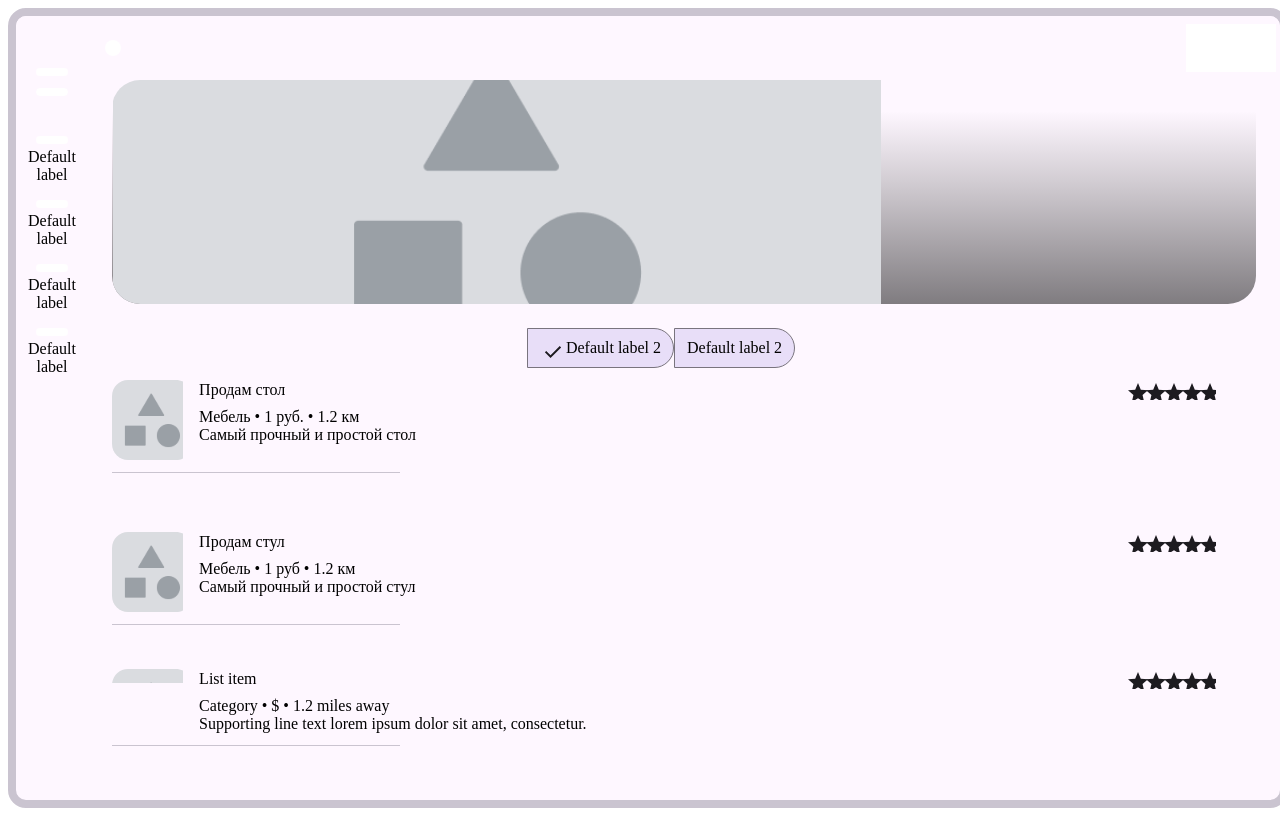
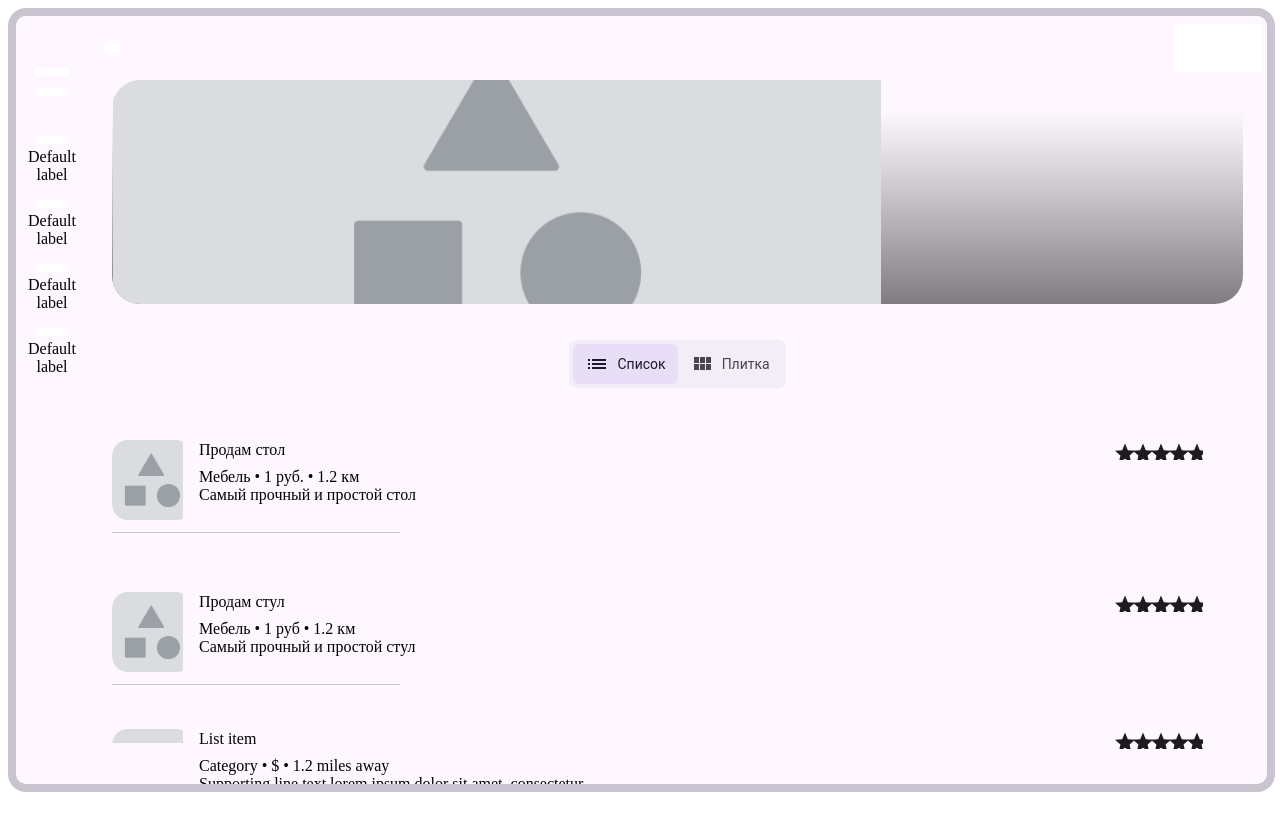
Before and after one commit to zestt132hp/callboard, an Angular app: page / in a window 1280 px wide. Built offline with nearby package versions, Linux system fonts and the light colour scheme.

Commit message:
Поправил расположение контента, поправил тоггл

```diff
--- a/src/app/export-result/examples-reviews-web/examples-reviews-web.component.html
+++ b/src/app/export-result/examples-reviews-web/examples-reviews-web.component.html
@@ -73,12 +73,10 @@
             </svg>
           </div>
         </div>
-        <div class="segmented-button-block_1001-2681">
+        <div class="view-switcher">
           <app-segmented-button
-            [segments]="'2'"
-            [density]="'0'"
-            class="segmented-button_1001-2682"
-          ></app-segmented-button>
+            (viewChanged)="onViewChanged($event)">
+          </app-segmented-button>
         </div>
       </div>
       <div class="list_1001-2683">
--- a/src/app/export-result/examples-reviews-web/examples-reviews-web.component.scss
+++ b/src/app/export-result/examples-reviews-web/examples-reviews-web.component.scss
@@ -5,8 +5,8 @@
   border-radius: 18px;
   border: 8px solid #cac4d0;
   background: #fef7ff;
-  width: 100vw; // Занимает всю ширину экрана
-  height: 100vh; // Занимает всю высоту экрана
+  width: 99vw; // Занимает всю ширину экрана
+  height: 98vh; // Занимает всю высоту экрана
   margin: 0;
   padding: 0;
   display: flex;
@@ -303,18 +303,6 @@
   display: flex;
 }
 
-.segmented-button-block_1001-2681 {
-  padding: 8px 16px 8px 16px;
-  display: flex;
-  flex-direction: row;
-  justify-content: center;
-  flex-wrap: nowrap;
-  align-items: flex-start;
-  gap: 0px;
-  box-sizing: border-box;
-  height: 36px;
-  width: -webkit-fill-available;
-}
 .segmented-button_1001-2682 {
   width: 253px;
   height: 48px;
@@ -836,3 +824,17 @@
 .divider_1001-2746 {
   width: -webkit-fill-available;
 }
+
+.view-switcher {
+  bottom: 24px;
+  right: 24px;
+  z-index: 100;
+  padding: 8px 16px 8px 16px;
+  display: flex;
+  border-radius: 8px;
+
+  @media (max-width: 768px) {
+    bottom: 16px;
+    right: 16px;
+  }
+}
--- a/src/app/export-result/examples-reviews-web/examples-reviews-web.component.ts
+++ b/src/app/export-result/examples-reviews-web/examples-reviews-web.component.ts
@@ -1,14 +1,25 @@
 import { ChangeDetectionStrategy, Component, Input } from "@angular/core";
+import { SegmentedButtonComponent } from "src/app/export-result/segmented-button/segmented-button.component"
+
 @Component({
   selector: "app-examples-reviews-web",
   templateUrl: "./examples-reviews-web.component.html",
   styleUrls: ["./examples-reviews-web.component.scss"],
   changeDetection: ChangeDetectionStrategy.OnPush,
 })
+
 export class ExamplesReviewsWebComponent {
 
   ExamplesReviewsWebComponent() {
     this.setInfiniteScroll();
+  }
+
+  public onViewChanged(viewType: 'list' | 'grid') {
+    console.log('Changed view to:', viewType);
+    // Здесь добавьте логику изменения отображения
+    // Например:
+    // this.isListView = viewType === 'list';
+    // this.updateView();
   }
 
   private setInfiniteScroll() {
--- a/src/app/export-result/segmented-button/segmented-button.component.html
+++ b/src/app/export-result/segmented-button/segmented-button.component.html
@@ -1,69 +1,19 @@
-<div
-  class="root"
-  [ngClass]="{
-    root_density3: density === '-3',
-    root_density2: density === '-2',
-    root_density1: density === '-1',
-    root_density0: density === '0',
-    root_segments2: segments === '2',
-    root_segments3: segments === '3',
-    root_segments4: segments === '4',
-    root_segments5: segments === '5',
-  }"
->
-  <div
-    class="segmentStart"
-    [ngClass]="{
-      segmentStart_density3: density === '-3',
-      segmentStart_density2: density === '-2',
-      segmentStart_density1: density === '-1',
-      segmentStart_density0: density === '0',
-    }"
-  >
-    <div class="container">
-      <div class="stateLayer">
-        <app-check class="check"></app-check>
-        <span class="labelText">{{ labelText }}</span>
-      </div>
-    </div>
-  </div>
-  <div
-    *ngIf="segments === '5' || segments === '4' || segments === '3'"
-    class="segment2"
-  >
-    <div class="container">
-      <div class="stateLayer">
-        <span class="labelText">{{ labelText }}</span>
-      </div>
-    </div>
-  </div>
-  <div *ngIf="segments === '5' || segments === '4'" class="segment3">
-    <div class="container">
-      <div class="stateLayer">
-        <span class="labelText">{{ labelText }}</span>
-      </div>
-    </div>
-  </div>
-  <div *ngIf="segments === '5'" class="segment4">
-    <div class="container">
-      <div class="stateLayer">
-        <span class="labelText">{{ labelText }}</span>
-      </div>
-    </div>
-  </div>
-  <div
-    class="segmentEnd"
-    [ngClass]="{
-      segmentEnd_density3: density === '-3',
-      segmentEnd_density2: density === '-2',
-      segmentEnd_density1: density === '-1',
-      segmentEnd_density0: density === '0',
-    }"
-  >
-    <div class="container">
-      <div class="stateLayer">
-        <span class="labelText">{{ labelText }}</span>
-      </div>
-    </div>
-  </div>
+<div class="segmented-container">
+  <button class="stateLayer"
+          [class.active]="isListView"
+          (click)="toggleView('list')">
+    <svg width="24" height="24" viewBox="0 0 24 24">
+      <path d="M3 13h2v-2H3v2zm0 4h2v-2H3v2zm0-8h2V7H3v2zm4 4h14v-2H7v2zm0 4h14v-2H7v2zM7 7v2h14V7H7z"/>
+    </svg>
+    Список
+  </button>
+
+  <button class="stateLayer"
+          [class.active]="!isListView"
+          (click)="toggleView('grid')">
+    <svg width="24" height="24" viewBox="0 0 24 24">
+      <path d="M4 11h5V5H4v6zm0 7h5v-6H4v6zm6 0h5v-6h-5v6zm6 0h5v-6h-5v6zm-6-7h5V5h-5v6zm6-6v6h5V5h-5z"/>
+    </svg>
+    Плитка
+  </button>
 </div>
--- a/src/app/export-result/segmented-button/segmented-button.component.scss
+++ b/src/app/export-result/segmented-button/segmented-button.component.scss
@@ -1,318 +1,35 @@
-.root {
+.segmented-container {
+  display: inline-flex;
+  background: #F3EDF7;
+  border-radius: 8px;
+  padding: 4px;
+  margin: 16px 0;
+
+  .stateLayer {
     display: flex;
-  flex-direction: row;
-  justify-content: center;
-  flex-wrap: nowrap;
     align-items: center;
-  gap: -1px;
-  box-sizing: border-box;
+    gap: 8px;
+    padding: 8px 12px;
+    border: none;
+    background: transparent;
+    border-radius: 6px;
+    cursor: pointer;
+    transition: all 0.2s ease;
+    font-family: Roboto;
+    font-size: 14px;
+    color: #49454F;
+
+    &.active {
+      background: #E8DEF8;
+      color: #1D192B;
     }
 
-.root_density3 {
-  height: 36px;
+    &:hover:not(.active) {
+      background: rgba(103, 80, 164, 0.08);
     }
 
-.root_density2 {
-  height: 40px;
+    svg {
+      fill: currentColor;
     }
-
-.root_density1 {
-  height: 44px;
   }
-
-.root_density0 {
-  height: 48px;
 }
-
-.root_segments2 {
-  width: 207px;
-}
-
-.root_segments3 {
-  width: 310px;
-}
-
-.root_segments4 {
-  width: 413px;
-}
-
-.root_segments5 {
-  width: 516px;
-}
-.segmentStart {
-  padding: 4px 0px 4px 0px;
-  display: flex;
-  flex-direction: row;
-  justify-content: center;
-  flex-wrap: nowrap;
-  align-items: center;
-  gap: 0px;
-  box-sizing: border-box;
-  width: -webkit-fill-available;
-}
-
-.segmentStart_density3 {
-  height: 36px;
-}
-
-.segmentStart_density2 {
-  height: 40px;
-}
-
-.segmentStart_density1 {
-  height: 44px;
-}
-
-.segmentStart_density0 {
-  height: 48px;
-}
-.container {
-  display: flex;
-  flex-direction: column;
-  justify-content: center;
-  flex-wrap: nowrap;
-  align-items: center;
-  gap: 0px;
-  box-sizing: border-box;
-  overflow: hidden;
-  border-radius: 100px 0px 0px 100px;
-  border-color: #79747e;
-  border-style: solid;
-  border-width: 1px;
-  background: #e8def8;
-  width: -webkit-fill-available;
-  height: 100%;
-}
-.stateLayer {
-  padding: 10px 12px 10px 12px;
-  display: flex;
-  flex-direction: row;
-  justify-content: center;
-  flex-wrap: nowrap;
-  align-items: center;
-  gap: 8px;
-  box-sizing: border-box;
-  width: -webkit-fill-available;
-  height: 100%;
-}
-.check {
-  position: relative;
-  box-sizing: border-box;
-  width: 18px;
-  height: 18px;
-}
-
-.labelText {
-  display: flex;
-  box-sizing: content-box;
-  color: #000000;
-  font-weight: 500;
-  text-align: center;
-  text-wrap: nowrap;
-}
-
-.segment2 {
-  padding: 4px 0px 4px 0px;
-  display: flex;
-  flex-direction: row;
-  justify-content: center;
-  flex-wrap: nowrap;
-  align-items: center;
-  gap: 0px;
-  box-sizing: border-box;
-  width: -webkit-fill-available;
-}
-.container {
-  display: flex;
-  flex-direction: column;
-  justify-content: center;
-  flex-wrap: nowrap;
-  align-items: center;
-  gap: 0px;
-  box-sizing: border-box;
-  overflow: hidden;
-  border-color: #79747e;
-  border-style: solid;
-  border-width: 1px;
-  width: -webkit-fill-available;
-  height: 100%;
-}
-.stateLayer {
-  padding: 10px 12px 10px 12px;
-  display: flex;
-  flex-direction: row;
-  justify-content: center;
-  flex-wrap: nowrap;
-  align-items: center;
-  gap: 8px;
-  box-sizing: border-box;
-  width: -webkit-fill-available;
-  height: 100%;
-}
-.labelText {
-  display: flex;
-  box-sizing: content-box;
-  color: #000000;
-  font-weight: 500;
-  text-align: center;
-  text-wrap: nowrap;
-}
-
-.segment3 {
-  padding: 4px 0px 4px 0px;
-  display: flex;
-  flex-direction: row;
-  justify-content: center;
-  flex-wrap: nowrap;
-  align-items: center;
-  gap: 0px;
-  box-sizing: border-box;
-  width: -webkit-fill-available;
-}
-.container {
-  display: flex;
-  flex-direction: column;
-  justify-content: center;
-  flex-wrap: nowrap;
-  align-items: center;
-  gap: 0px;
-  box-sizing: border-box;
-  overflow: hidden;
-  border-color: #79747e;
-  border-style: solid;
-  border-width: 1px;
-  width: -webkit-fill-available;
-  height: 100%;
-}
-.stateLayer {
-  padding: 10px 12px 10px 12px;
-  display: flex;
-  flex-direction: row;
-  justify-content: center;
-  flex-wrap: nowrap;
-  align-items: center;
-  gap: 8px;
-  box-sizing: border-box;
-  width: -webkit-fill-available;
-  height: 100%;
-}
-.labelText {
-  display: flex;
-  box-sizing: content-box;
-  color: #000000;
-  font-weight: 500;
-  text-align: center;
-  text-wrap: nowrap;
-}
-
-.segment4 {
-  padding: 4px 0px 4px 0px;
-  display: flex;
-  flex-direction: row;
-  justify-content: center;
-  flex-wrap: nowrap;
-  align-items: center;
-  gap: 0px;
-  box-sizing: border-box;
-  width: -webkit-fill-available;
-  height: 100%;
-}
-.container {
-  display: flex;
-  flex-direction: column;
-  justify-content: center;
-  flex-wrap: nowrap;
-  align-items: center;
-  gap: 0px;
-  box-sizing: border-box;
-  overflow: hidden;
-  border-color: #79747e;
-  border-style: solid;
-  border-width: 1px;
-  width: -webkit-fill-available;
-  height: 100%;
-}
-.stateLayer {
-  padding: 10px 12px 10px 12px;
-  display: flex;
-  flex-direction: row;
-  justify-content: center;
-  flex-wrap: nowrap;
-  align-items: center;
-  gap: 8px;
-  box-sizing: border-box;
-  width: -webkit-fill-available;
-  height: 100%;
-}
-.labelText {
-  display: flex;
-  box-sizing: content-box;
-  color: #000000;
-  font-weight: 500;
-  text-align: center;
-  text-wrap: nowrap;
-}
-
-.segmentEnd {
-  padding: 4px 0px 4px 0px;
-  display: flex;
-  flex-direction: row;
-  justify-content: center;
-  flex-wrap: nowrap;
-  align-items: center;
-  gap: 0px;
-  box-sizing: border-box;
-  width: -webkit-fill-available;
-}
-
-.segmentEnd_density3 {
-  height: 36px;
-}
-
-.segmentEnd_density2 {
-  height: 40px;
-}
-
-.segmentEnd_density1 {
-  height: 44px;
-}
-
-.segmentEnd_density0 {
-  height: 48px;
-}
-.container {
-  display: flex;
-  flex-direction: column;
-  justify-content: center;
-  flex-wrap: nowrap;
-  align-items: center;
-  gap: 10px;
-  box-sizing: border-box;
-  overflow: hidden;
-  border-radius: 0px 100px 100px 0px;
-  border-color: #79747e;
-  border-style: solid;
-  border-width: 1px;
-  width: -webkit-fill-available;
-  height: 100%;
-}
-.stateLayer {
-  padding: 10px 12px 10px 12px;
-  display: flex;
-  flex-direction: row;
-  justify-content: center;
-  flex-wrap: nowrap;
-  align-items: center;
-  gap: 8px;
-  box-sizing: border-box;
-  width: -webkit-fill-available;
-  height: 100%;
-}
-.labelText {
-  display: flex;
-  box-sizing: content-box;
-  color: #000000;
-  font-weight: 500;
-  text-align: center;
-  text-wrap: nowrap;
-}
--- a/src/app/export-result/segmented-button/segmented-button.component.ts
+++ b/src/app/export-result/segmented-button/segmented-button.component.ts
@@ -1,13 +1,16 @@
-import { ChangeDetectionStrategy, Component, Input } from "@angular/core";
+import { Component, Output, Input, EventEmitter } from "@angular/core";
+
 @Component({
-  selector: "app-segmented-button",
-  templateUrl: "./segmented-button.component.html",
-  styleUrls: ["./segmented-button.component.scss"],
-  changeDetection: ChangeDetectionStrategy.OnPush,
+  selector: 'app-segmented-button',
+  templateUrl: './segmented-button.component.html',
+  styleUrls: ['./segmented-button.component.scss']
 })
 export class SegmentedButtonComponent {
-  @Input() segments: "2" | "3" | "4" | "5" = "5";
-  @Input() density: "0" | "-1" | "-2" | "-3" = "-3";
+  isListView = true;
+  @Output() viewChanged = new EventEmitter<'list' | 'grid'>();
 
-  labelText = "Default label 2"
+  toggleView(viewType: 'list' | 'grid') {
+    this.isListView = viewType === 'list';
+    this.viewChanged.emit(viewType);
+  }
 }
--- a/src/app/export-result/star-filled/star-filled.component.html
+++ b/src/app/export-result/star-filled/star-filled.component.html
@@ -2,7 +2,7 @@
   <div class="icon_1001-2136">
     <svg
       width="20"
-      height="19"
+      height="20"
       viewBox="0 0 20 19"
       fill="none"
       xmlns="http://www.w3.org/2000/svg"
```
Lines whose indentation alone changed are shown as unchanged.
